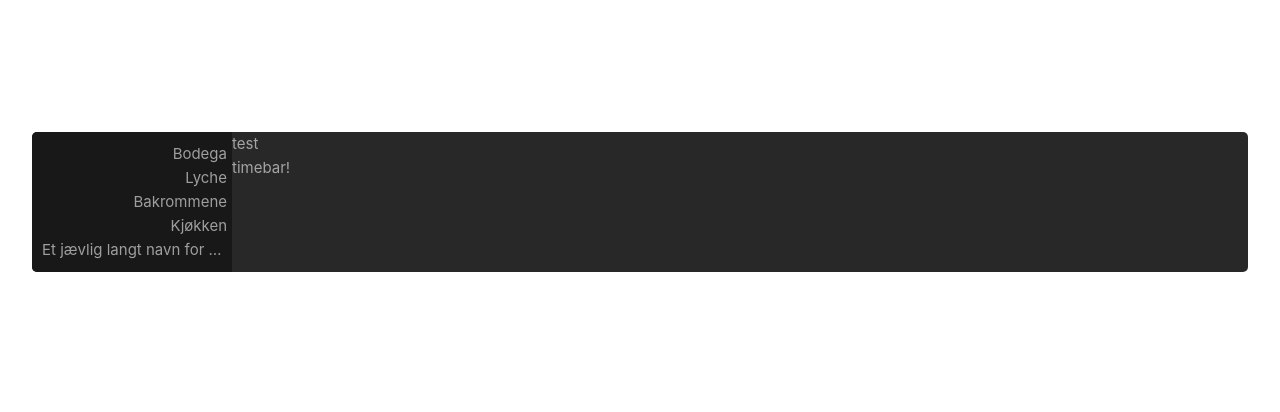
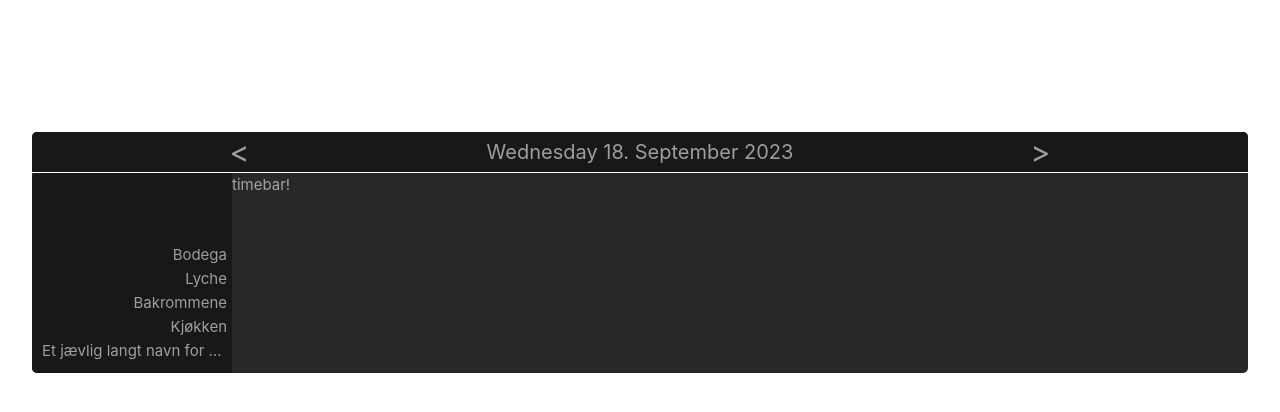
Before and after one commit to BeatsuDev/VueGanttCalendar, a Vue app: page / in a window 1280 px wide. Shown: the top 412 px of the page. Built offline with nearby package versions, Linux system fonts and the light colour scheme.

Commit message:
Finished date selector

```diff
--- a/src/components/DateSelector.vue
+++ b/src/components/DateSelector.vue
@@ -1,5 +1,9 @@
 <template>
-test
+  <div id="date-container">
+    <div id="arrow-left" class="change-date-arrow">&lt;</div>
+    <div id="date">Wednesday 18. September 2023</div>
+    <div id="arrow-right" class="change-date-arrow">&gt;</div>
+  </div>
 </template>
 
 <script setup lang="ts">
@@ -7,5 +11,50 @@ test
 </script>
 
 <style scoped lang="scss">
+#date-container {
+  display: flex;
+  flex-direction: row;
+  height: 40px;
+  border-radius: 5px 5px 0 0;
+  box-sizing: content-box;
 
+  // Positioning
+  justify-content: center;
+  align-items: center;
+  text-align: center;
+  line-height: 40px;
+
+  // Text styling
+  font-size: 20px;
+  background-color: $vt-c-black;
+  border-bottom: 1px solid $vt-c-white;
+}
+
+// Styling the date and arrows
+#date-container {
+  .change-date-arrow {
+    cursor: pointer;
+    font-size: 30px;
+    width: calc(100% - max(300px, calc(300px - 850px / (100 / 20) + 20vw)));  // Remove the width of the date
+    transition-duration: 100ms;
+
+    &:hover {
+      color: $vt-c-white;
+      background-color: $color-background-mute;
+    }
+  }
+
+  // Fix the rounded borders
+  #arrow-left {
+    border-radius: 5px 0 0 0;
+  }
+
+  #arrow-right {
+    border-radius: 0 5px 0 0;
+  }
+
+  #date {
+    min-width: max(300px, calc(300px - 850px / (100 / 20) + 20vw));
+  }
+}
 </style>
--- a/src/components/GanttCalendar.vue
+++ b/src/components/GanttCalendar.vue
@@ -1,12 +1,17 @@
 <template>
-  <div id="container">
-    <div id="sidebar">
-      <RoomName :name=roomName v-for="roomName in props.roomNames"/>
-    </div>
-    <div id="main">
-      <DateSelector />
-      <TimeHeaderBar />
-      <TimeSelector />
+  <div id="calendar-container">
+    <DateSelector />
+
+    <div id="time-and-room-container">
+      <div id="sidebar">
+        <div style="height: 60px;"></div>
+        <RoomName :name=roomName v-for="roomName in props.roomNames"/>
+      </div>
+
+      <div id="time-selection-container">
+        <TimeHeaderBar />
+        <TimeSelector />
+      </div>
     </div>
   </div>
 </template>
@@ -23,13 +28,18 @@ const props = defineProps<{
 </script>
 
 <style scoped lang="scss">
-#container {
+#calendar-container {
   display: flex;
-  flex-direction: row;
+  flex-direction: column;
   height: 100%;
   width: 100%;
   background-color: $color-background;
   border-radius: 5px;
+}
+
+#time-and-room-container {
+  display: flex;
+  flex-direction: row;
 }
 
 #sidebar {
```
